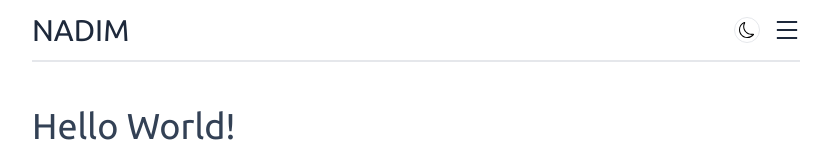
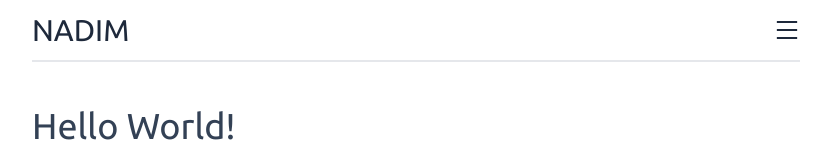
Before and after one commit to nadim-chowdhury/njs-portfolio, a Next.js app: page / in a window 1280 px wide. Shown: the top 160 px of the page, without its empty margins (224-1055 px from the left). Built offline with nearby package versions, Linux system fonts and the light colour scheme.

Commit message:
dark mode added

```diff
--- a/src/app/layout.js
+++ b/src/app/layout.js
@@ -1,9 +1,9 @@
-"use client";
+// "use client";
 import Header from "@/components/Header";
 import Footer from "@/components/Footer";
 import "./globals.scss";
-import { useState } from "react";
-import { BsMoon, BsMoonFill } from "react-icons/bs";
+// import { useState } from "react";
+// import { BsMoon, BsMoonFill } from "react-icons/bs";
 
 export const metadata = {
   title: "Nadim Chowdhury",
@@ -11,20 +11,21 @@ export const metadata = {
 };
 
 export default function RootLayout({ children }) {
-  const [dark, setDark] = useState(false);
+  // const [dark, setDark] = useState(false);
+  // className={dark && "dark"}
 
   return (
-    <html lang="en" className={dark && "dark"}>
+    <html lang="en">
       <body className="mx-4 sm:max-w-3xl sm:mx-auto dark:bg-neutral-800 relative">
         <Header />
-        <div
+        {/* <div
           onClick={() => setDark(!dark)}
           className={`absolute top-[17px] z-10 right-10 border p-1 rounded-full cursor-pointer ${
             dark && "text-white"
           }`}
         >
           {dark ? <BsMoonFill /> : <BsMoon />}
-        </div>
+        </div> */}
         <main>{children}</main>
         <Footer />
       </body>
--- a/tailwind.config.js
+++ b/tailwind.config.js
@@ -5,7 +5,7 @@ module.exports = {
     "./src/components/**/*.{js,ts,jsx,tsx,mdx}",
     "./src/app/**/*.{js,ts,jsx,tsx,mdx}",
   ],
-  darkMode: "class",
+  darkMode: "media",
   theme: {
     extend: {
       backgroundImage: {
```
